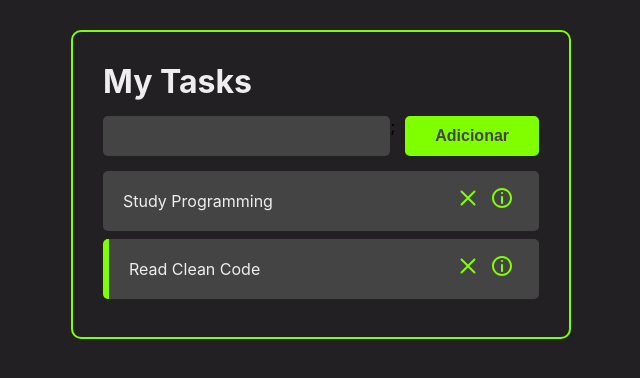
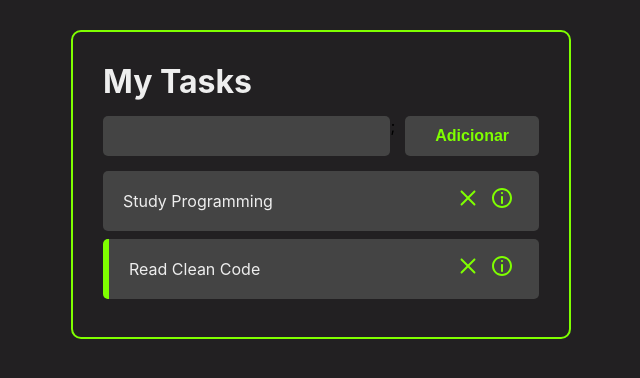
Before and after one commit to Vini03-Alcantra/Todo_list_React, a React (Create React App) app: page / in a window 1280 px wide. In both pictures the pointer is over the button "Adicionar". Shown: the top 378 px of the page, without its empty margins (319-959 px from the left). Built offline with nearby package versions, Linux system fonts and the light colour scheme.

Commit message:
Finalizando Layout

```diff
--- a/src/components/Button.css
+++ b/src/components/Button.css
@@ -10,3 +10,8 @@
     cursor: pointer;
     border: none;
 }
+
+.button:hover{
+    background-color: #444;
+    color: chartreuse;
+}
```
